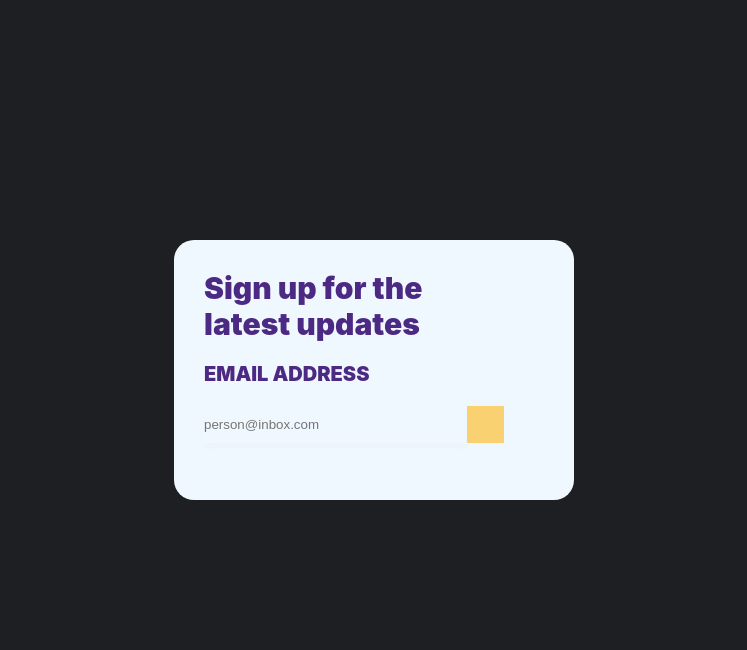
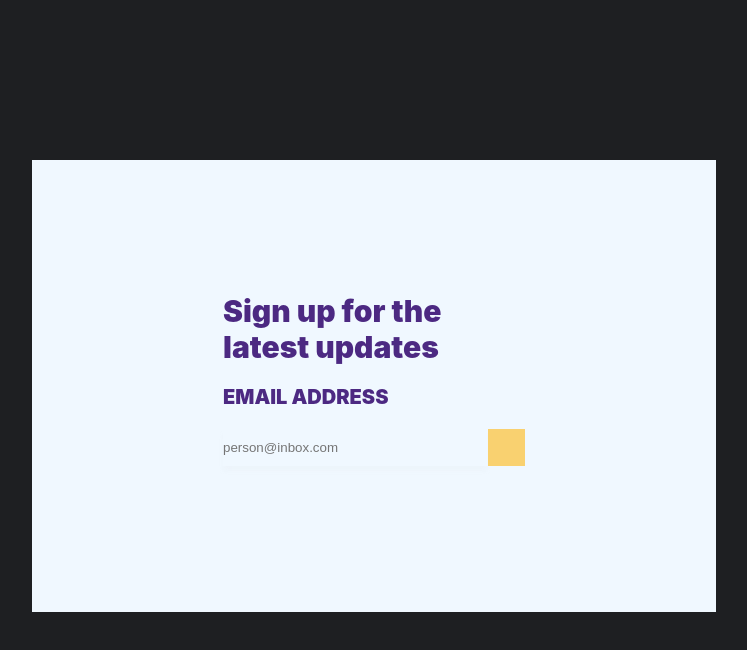
Before and after one commit to pinargultekin/sign-in-form, a plain HTML site: page index.html in a window 1280 px wide. Shown: the whole page, without its empty margins (266-1013 px from the left). Drawn offline with nearby package versions, Linux system fonts and the light colour scheme; a web font is replaced by a local one.

Commit message:
sign up box position corrected

```diff
--- a/index.html
+++ b/index.html
@@ -16,7 +16,7 @@
                 <form action="">
                     <label for="email">EMAIL ADDRESS</label>
                     <div class="input-group">
-                        <div class="input-gr input-text">
+                        <div class="input-gr input-text" id="input-text">
                             <input type="text" id="email" name="email" placeholder="person@inbox.com">
                         </div>
                         <div class="input-gr append-icon">
@@ -29,6 +29,7 @@
         </div>
 
     </main>
+    <script src="https://code.jquery.com/jquery-3.5.1.min.js" integrity="sha256-9/aliU8dGd2tb6OSsuzixeV4y/faTqgFtohetphbbj0=" crossorigin="anonymous"></script>
     <script src="main.js"></script>
 </body>
 
--- a/main.js
+++ b/main.js
@@ -0,0 +1,8 @@
+
+$(document).ready(function(){
+
+    $("#input-text").click(function(){
+        $("#email").attr("placeholder", "Invalid email input");
+    })
+
+})
--- a/style.css
+++ b/style.css
@@ -28,22 +28,26 @@ body{
 }
 main{
     background-color: aliceblue;
-    height:13rem;
-    width:20rem;
+    height:22.6rem;
+    width:34.2rem;
     text-align: center;
     vertical-align: middle;
-    margin: 30vh auto;
-    border-radius:1rem;
+    margin:20vh auto;
+    position:relative;
 }
 .signup{
-    width:17rem;
-    height:15rem;
-    vertical-align: middle;
+    height:11.3rem;
+    width:17.1rem;
+    margin: 0;
     text-align: left;
     padding: 10px;
     font-weight: 900;
     font-style: normal;
     color: var(--color-primary);
+    position:absolute;
+    top:50%;
+    left:50%;
+    transform: translate(-50%, -50%);
 }
 h2{
     font-weight: 900;
```
